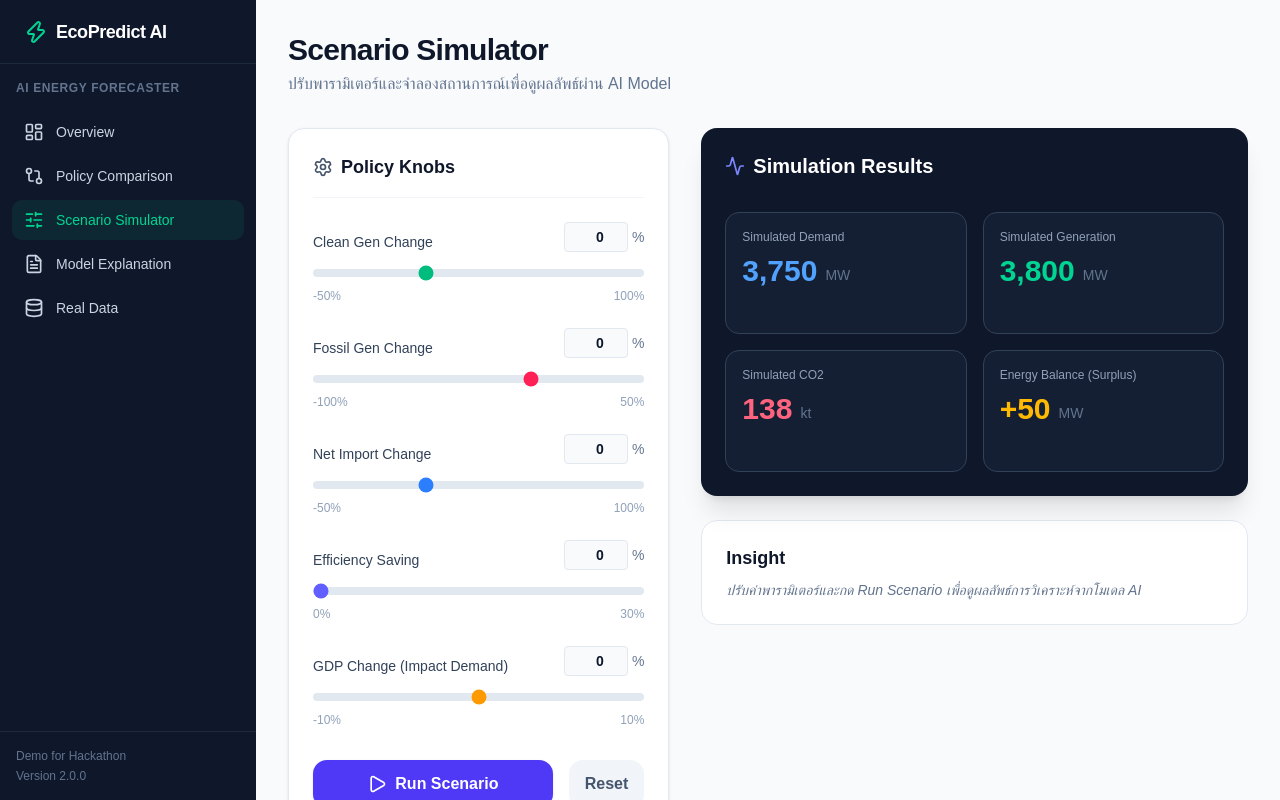
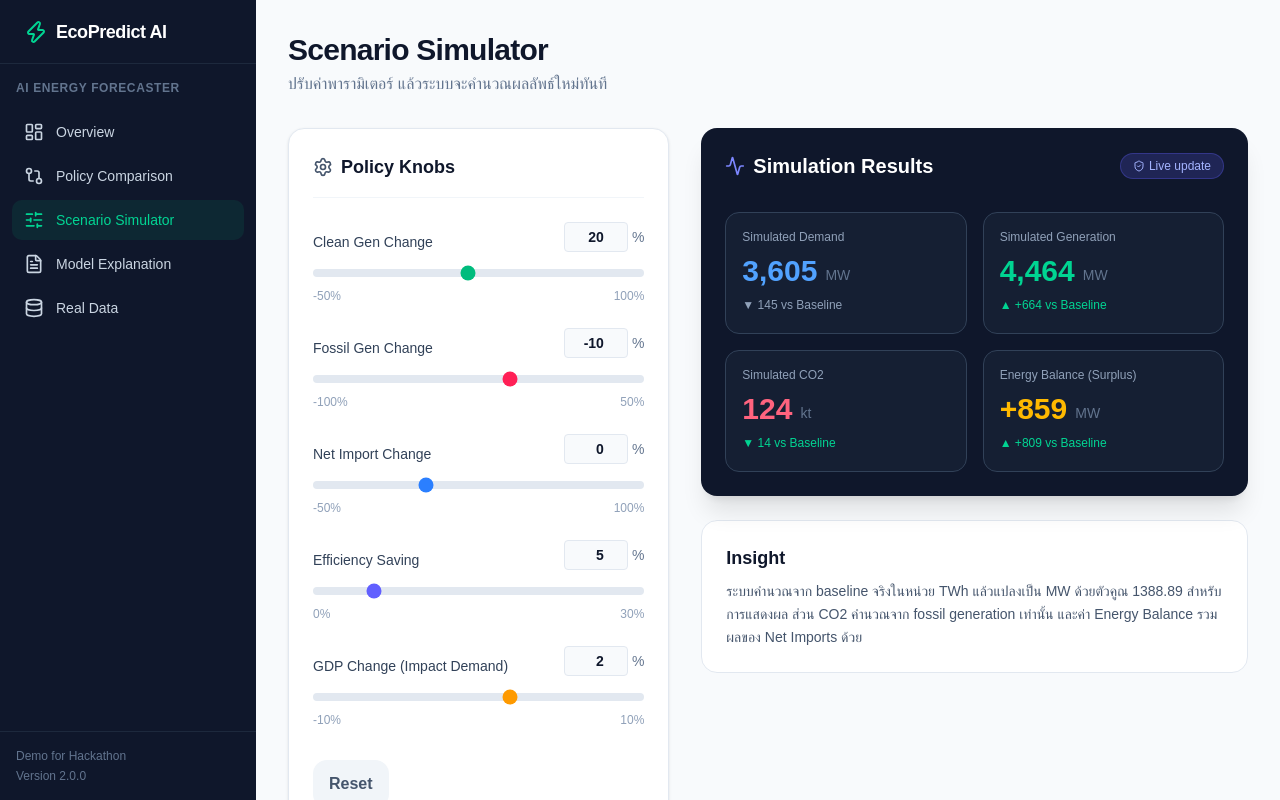
Before and after one commit to arckanop/OilShock-ThailandEarthDay, a Next.js app: page /simulate in a window 1280 px wide. Built offline with nearby package versions, Linux system fonts and the light colour scheme; a web font is replaced by a local one.

Commit message:
Update to real prediction data

```diff
--- a/src/app/(dashboard)/simulate/page.tsx
+++ b/src/app/(dashboard)/simulate/page.tsx
@@ -1,8 +1,8 @@
 "use client";
 
-import { useState } from "react";
+import { useMemo, useState } from "react";
 import { motion } from "motion/react";
-import { Activity, Play, RefreshCcw, Settings, ShieldCheck } from "lucide-react";
+import { Activity, Settings, ShieldCheck } from "lucide-react";
 
 type Params = {
 	cleanGen: number;
@@ -19,11 +19,36 @@ type Results = {
 	surplus: number;
 };
 
-const nextMonthPrediction: Results = {
-	demand: 3750,
-	generation: 3800,
-	co2: 138,
-	surplus: 50,
+type BaselineInputs = {
+	demandTwh: number;
+	genCleanTwh: number;
+	genFossilTwh: number;
+	netImportsTwh: number;
+	emitFossilMtco2: number;
+	gdpElasticity: number;
+};
+
+const TWH_TO_MW = 1388.89;
+
+const defaultParams: Params = {
+	cleanGen: 20,
+	fossilGen: -10,
+	netImport: 0,
+	efficiency: 5,
+	gdpChange: 2,
+};
+
+/*
+	Replace this block later with real baseline values
+	from your selected country / year / month.
+*/
+const baselineInputs: BaselineInputs = {
+	demandTwh: 2.7,
+	genCleanTwh: 2.506,
+	genFossilTwh: 0.23,
+	netImportsTwh: 0,
+	emitFossilMtco2: 0.138,
+	gdpElasticity: 0.6,
 };
 
 const accentClassMap = {
@@ -47,69 +72,87 @@ type SliderControlProps = {
 	onChange: (key: keyof Params, value: number) => void;
 };
 
+function calculateScenario(
+	baseline: BaselineInputs,
+	params: Params,
+): Results {
+	const newCleanGenTwh =
+		baseline.genCleanTwh * (1 + params.cleanGen / 100);
+
+	const newFossilGenTwh =
+		baseline.genFossilTwh * (1 + params.fossilGen / 100);
+
+	const newImportTwh =
+		baseline.netImportsTwh * (1 + params.netImport / 100);
+
+	const newDemandTwh =
+		baseline.demandTwh *
+		(1 - params.efficiency / 100) *
+		(1 + (params.gdpChange * baseline.gdpElasticity) / 100);
+
+	const fossilEF =
+		baseline.genFossilTwh > 0
+			? baseline.emitFossilMtco2 / baseline.genFossilTwh
+			: 0;
+
+	const generationMw = Math.round(
+		(newCleanGenTwh + newFossilGenTwh) * TWH_TO_MW,
+	);
+
+	const demandMw = Math.round(newDemandTwh * TWH_TO_MW);
+
+	const co2Kt = Math.round(newFossilGenTwh * fossilEF * 1000);
+
+	const surplusMw = Math.round(
+		(newCleanGenTwh + newFossilGenTwh + newImportTwh - newDemandTwh) *
+		TWH_TO_MW,
+	);
+
+	return {
+		demand: demandMw,
+		generation: generationMw,
+		co2: co2Kt,
+		surplus: surplusMw,
+	};
+}
+
 export default function ScenarioSimulatorPage() {
-	const [params, setParams] = useState<Params>({
+	const [params, setParams] = useState<Params>(defaultParams);
+
+	const baselineResults = useMemo(
+		() =>
+			calculateScenario(baselineInputs, {
 				cleanGen: 0,
 				fossilGen: 0,
 				netImport: 0,
 				efficiency: 0,
 				gdpChange: 0,
-	});
-	const [results, setResults] = useState<Results>(nextMonthPrediction);
-	const [isSimulating, setIsSimulating] = useState(false);
-	const [hasRun, setHasRun] = useState(false);
+			}),
+		[],
+	);
+
+	const results = useMemo(
+		() => calculateScenario(baselineInputs, params),
+		[params],
+	);
 
 	const updateParam = (key: keyof Params, value: number) => {
 		setParams((current) => ({ ...current, [key]: value }));
 	};
 
-	const handleRunSimulation = () => {
-		setIsSimulating(true);
-
-		setTimeout(() => {
-			const newDemand = Math.round(
-				nextMonthPrediction.demand * (1 + params.gdpChange / 100) * (1 - params.efficiency / 100),
-			);
-			const cleanGenBase = nextMonthPrediction.generation * 0.4;
-			const fossilGenBase = nextMonthPrediction.generation * 0.6;
-
-			const newGen = Math.round(
-				cleanGenBase * (1 + params.cleanGen / 100) +
-				fossilGenBase * (1 + params.fossilGen / 100) +
-				params.netImport * 10,
-			);
-			const newCo2 = Math.round(
-				nextMonthPrediction.co2 * (1 + params.fossilGen / 100) * (1 - params.cleanGen / 200),
-			);
-
-			setResults({
-				demand: newDemand,
-				generation: newGen,
-				co2: newCo2,
-				surplus: newGen - newDemand,
-			});
-			setIsSimulating(false);
-			setHasRun(true);
-		}, 1200);
-	};
-
 	const handleReset = () => {
-		setParams({
-			cleanGen: 0,
-			fossilGen: 0,
-			netImport: 0,
-			efficiency: 0,
-			gdpChange: 0,
-		});
-		setResults(nextMonthPrediction);
-		setHasRun(false);
+		setParams(defaultParams);
 	};
 
 	return (
 		<div className="mx-auto max-w-6xl">
 			<div className="mb-8">
-				<h1 className="text-3xl font-bold tracking-tight text-slate-900">Scenario Simulator</h1>
-				<p className="mt-1 text-slate-500">ปรับพารามิเตอร์และจำลองสถานการณ์เพื่อดูผลลัพธ์ผ่าน AI Model</p>
+				<h1 className="text-3xl font-bold tracking-tight text-slate-900">
+					Scenario Simulator
+				</h1>
+				<p className="mt-1 text-slate-500">
+					ปรับค่าพารามิเตอร์ แล้วระบบจะคำนวณผลลัพธ์ใหม่ทันที
+				</p>
 			</div>
 
 			<div className="grid grid-cols-1 gap-8 lg:grid-cols-12">
@@ -120,7 +163,9 @@ export default function ScenarioSimulatorPage() {
 				>
 					<div className="mb-6 flex items-center gap-2 border-b border-slate-100 pb-4">
 						<Settings className="h-5 w-5 text-slate-600" />
-						<h2 className="text-lg font-bold text-slate-900">Policy Knobs</h2>
+						<h2 className="text-lg font-bold text-slate-900">
+							Policy Knobs
+						</h2>
 					</div>
 
 					<div className="space-y-2">
@@ -178,24 +223,6 @@ export default function ScenarioSimulatorPage() {
 
 					<div className="mt-8 flex gap-4">
 						<button
-							onClick={handleRunSimulation}
-							disabled={isSimulating}
-							className={`flex flex-1 items-center justify-center gap-2 rounded-xl px-4 py-3 font-bold text-white transition-all shadow-sm ${
-								isSimulating
-									? "cursor-not-allowed bg-indigo-400"
-									: "bg-indigo-600 hover:-translate-y-0.5 hover:bg-indigo-700 hover:shadow-indigo-600/20"
-							}`}
-						>
-							{isSimulating ? (
-								<motion.div animate={{ rotate: 360 }} transition={{ repeat: Infinity, duration: 1, ease: "linear" }}>
-									<RefreshCcw className="h-5 w-5" />
-								</motion.div>
-							) : (
-								<Play className="h-5 w-5" />
-							)}
-							{isSimulating ? "Running AI Models..." : "Run Scenario"}
-						</button>
-						<button
 							onClick={handleReset}
 							className="rounded-xl bg-slate-100 px-4 py-3 font-semibold text-slate-600 transition-colors hover:bg-slate-200"
 						>
@@ -213,14 +240,14 @@ export default function ScenarioSimulatorPage() {
 						<div className="mb-8 flex items-center justify-between">
 							<div className="flex items-center gap-2">
 								<Activity className="h-5 w-5 text-indigo-400" />
-								<h2 className="text-xl font-bold">Simulation Results</h2>
+								<h2 className="text-xl font-bold">
+									Simulation Results
+								</h2>
 							</div>
-							{hasRun && !isSimulating && (
 							<span className="flex items-center gap-1 rounded-full border border-indigo-500/30 bg-indigo-500/20 px-3 py-1 text-xs text-indigo-300">
 								<ShieldCheck className="h-3 w-3" />
-									Up to date
+								Live update
 							</span>
-							)}
 						</div>
 
 						<div className="grid grid-cols-2 gap-4">
@@ -228,32 +255,28 @@ export default function ScenarioSimulatorPage() {
 								title="Simulated Demand"
 								value={results.demand}
 								unit="MW"
-								baseValue={nextMonthPrediction.demand}
-								isSimulating={isSimulating}
+								baseValue={baselineResults.demand}
 								color="text-blue-400"
 							/>
 							<ResultCard
 								title="Simulated Generation"
 								value={results.generation}
 								unit="MW"
-								baseValue={nextMonthPrediction.generation}
-								isSimulating={isSimulating}
+								baseValue={baselineResults.generation}
 								color="text-emerald-400"
 							/>
 							<ResultCard
 								title="Simulated CO2"
 								value={results.co2}
 								unit="kt"
-								baseValue={nextMonthPrediction.co2}
-								isSimulating={isSimulating}
+								baseValue={baselineResults.co2}
 								color="text-rose-400"
 							/>
 							<ResultCard
 								title="Energy Balance (Surplus)"
 								value={results.surplus}
 								unit="MW"
-								baseValue={nextMonthPrediction.surplus}
-								isSimulating={isSimulating}
+								baseValue={baselineResults.surplus}
 								color="text-amber-400"
 								sign
 							/>
@@ -262,20 +285,17 @@ export default function ScenarioSimulatorPage() {
 
 					<div className="rounded-2xl border border-slate-200 bg-white p-6">
 						<h3 className="mb-2 font-bold text-slate-900">Insight</h3>
-						{isSimulating ? (
-							<div className="h-10 animate-pulse rounded bg-slate-100" />
-						) : hasRun ? (
 						<p className="text-sm leading-relaxed text-slate-600">
-								จากสมมติฐานที่คุณตั้งค่า ระบบคาดการณ์ว่า CO2 จะเปลี่ยนไป <span className="font-bold">{results.co2 - nextMonthPrediction.co2} kt</span> และจะมีพลังงานส่วนเกินอยู่ที่ <span className="font-bold">{results.surplus} MW</span>.
+							ระบบคำนวณจาก baseline จริงในหน่วย TWh แล้วแปลงเป็น MW
+							ด้วยตัวคูณ 1388.89 สำหรับการแสดงผล ส่วน CO2 คำนวณจาก
+							fossil generation เท่านั้น
+							และค่า Energy Balance รวมผลของ Net Imports ด้วย
 							{results.surplus < 0 && (
 								<span className="ml-1 font-semibold text-rose-600">
-										คำเตือน: ระบบอาจเผชิญกับปัญหาขาดแคลนพลังงาน ควรเพิ่ม Net Import หรือ Generation
+									คำเตือน: ระบบอาจเผชิญกับภาวะไฟฟ้าขาดแคลน
 								</span>
 							)}
 						</p>
-						) : (
-							<p className="text-sm italic text-slate-500">ปรับค่าพารามิเตอร์และกด Run Scenario เพื่อดูผลลัพธ์การวิเคราะห์จากโมเดล AI</p>
-						)}
 					</div>
 				</motion.div>
 			</div>
@@ -293,26 +313,41 @@ function SliderControl({
 	                       color,
 	                       onChange,
                        }: SliderControlProps) {
+	const clampValue = (nextValue: number) =>
+		Math.min(max, Math.max(min, nextValue));
+
 	return (
 		<div className="mb-6">
 			<div className="mb-2 flex items-end justify-between">
-				<label className="text-sm font-medium text-slate-700">{label}</label>
+				<label className="text-sm font-medium text-slate-700">
+					{label}
+				</label>
 				<div className="flex items-center gap-1">
 					<input
 						type="number"
 						value={value}
-						onChange={(event) => onChange(paramKey, Number(event.target.value))}
+						onChange={(event) =>
+							onChange(
+								paramKey,
+								clampValue(Number(event.target.value)),
+							)
+						}
 						className="w-16 rounded border border-slate-200 bg-slate-50 px-2 py-1 text-right text-sm font-semibold text-slate-900 focus:outline-none focus:ring-1 focus:ring-indigo-500"
 					/>
-					<span className="text-sm font-medium text-slate-500">{unit}</span>
+					<span className="text-sm font-medium text-slate-500">
+						{unit}
+					</span>
 				</div>
 			</div>
 			<input
 				type="range"
 				min={min}
 				max={max}
+				step={1}
 				value={value}
-				onChange={(event) => onChange(paramKey, Number(event.target.value))}
+				onChange={(event) =>
+					onChange(paramKey, Number(event.target.value))
+				}
 				className={`h-2 w-full cursor-pointer appearance-none rounded-lg bg-slate-200 ${accentClassMap[color]}`}
 			/>
 			<div className="mt-1 flex justify-between text-xs text-slate-400">
@@ -334,12 +369,18 @@ type ResultCardProps = {
 	value: number;
 	unit: string;
 	baseValue: number;
-	isSimulating: boolean;
 	color: string;
 	sign?: boolean;
 };
 
-function ResultCard({ title, value, unit, baseValue, isSimulating, color, sign = false }: ResultCardProps) {
+function ResultCard({
+	                    title,
+	                    value,
+	                    unit,
+	                    baseValue,
+	                    color,
+	                    sign = false,
+                    }: ResultCardProps) {
 	const diff = value - baseValue;
 	const showDiff = diff !== 0;
 
@@ -348,20 +389,20 @@ function ResultCard({ title, value, unit, baseValue, isSimulating, color, sign =
 			<p className="mb-2 text-xs font-medium text-slate-400">{title}</p>
 			<div className="flex items-end gap-2">
 				<div className={`text-3xl font-bold ${color}`}>
-					{isSimulating ? (
-						<span className="opacity-50">...</span>
-					) : (
-						<motion.span initial={{ opacity: 0 }} animate={{ opacity: 1 }} key={value}>
+					<motion.span
+						initial={{ opacity: 0 }}
+						animate={{ opacity: 1 }}
+						key={value}
+					>
 						{sign && value > 0 ? "+" : ""}
 						{value.toLocaleString()}
 					</motion.span>
-					)}
 				</div>
 				<span className="mb-1 text-sm text-slate-500">{unit}</span>
 			</div>
 
 			<div className="mt-2 h-5">
-				{!isSimulating && showDiff && (
+				{showDiff && (
 					<motion.div
 						initial={{ opacity: 0, y: 5 }}
 						animate={{ opacity: 1, y: 0 }}
@@ -376,7 +417,7 @@ function ResultCard({ title, value, unit, baseValue, isSimulating, color, sign =
 						}`}
 					>
 						{diff > 0 ? "▲ +" : "▼ "}
-						{diff} vs Baseline
+						{Math.abs(diff).toLocaleString()} vs Baseline
 					</motion.div>
 				)}
 			</div>
```
Also changed, not shown: src/app/(dashboard)/page.tsx (+12 -12 lines). Lines whose indentation alone changed are shown as unchanged.
